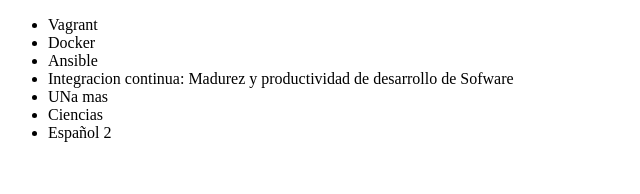
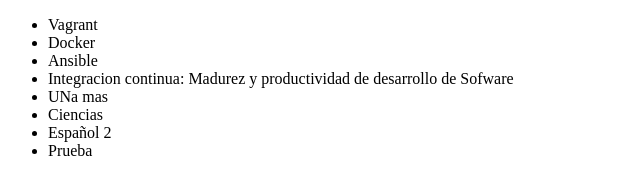
Before and after one commit to JoseMigueGitHub/alura-git, a plain HTML site: page Git/index.html in a window 1280 px wide. Shown: the full height of the page, 0-640 px from the left. Drawn offline with Linux system fonts and the light colour scheme.

Commit message:
Prueba 3

```diff
--- a/Git/index.html
+++ b/Git/index.html
@@ -13,6 +13,7 @@
         <li>UNa mas</li>
         <li>Ciencias </li>
         <li>Español 2</li>
+        <li>Prueba </li>
     </ul>
 </body>
 </html>
```
